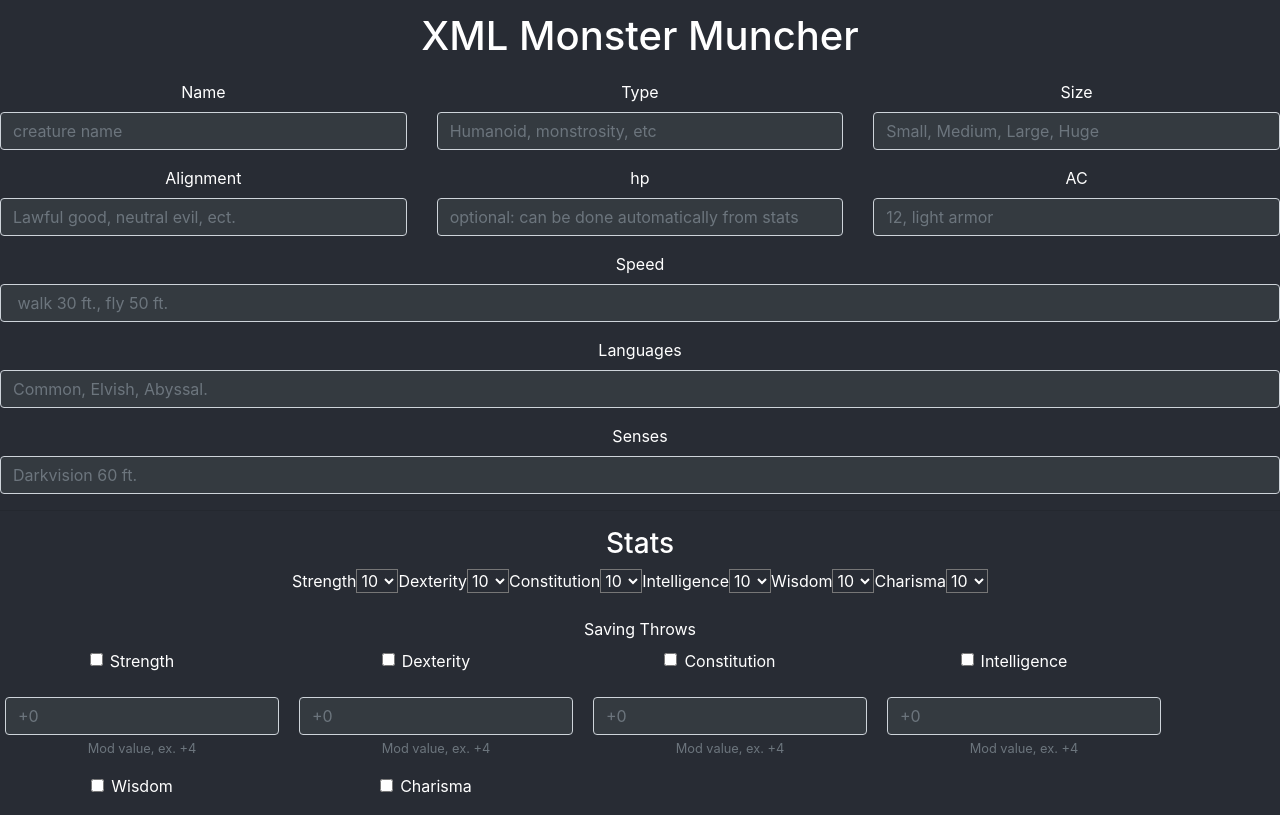
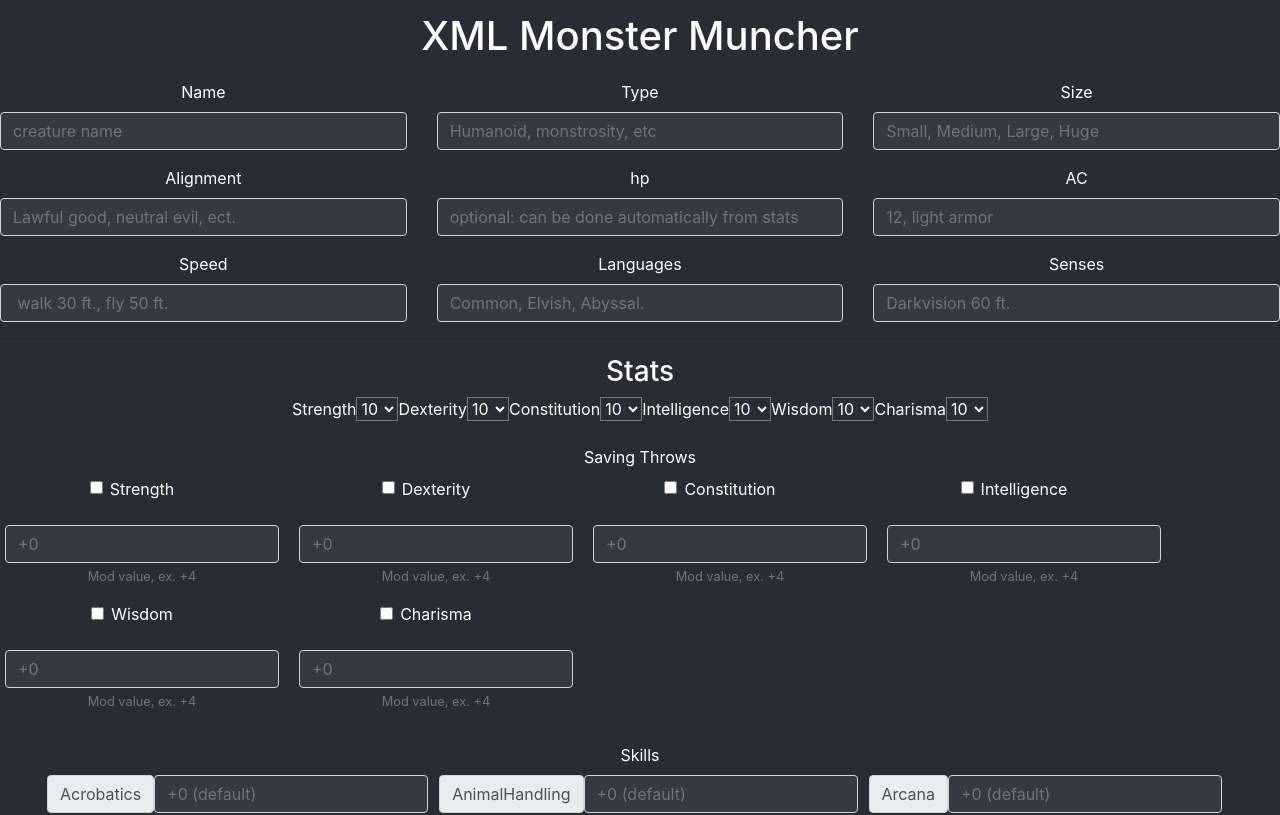
Before and after one commit to sbrevolution5/xml-monster-muncher, a React (Create React App) app: page / in a window 1280 px wide. Shown: the top 815 px of the page. Built offline with nearby package versions, Linux system fonts and the light colour scheme.

Commit message:
fixed more rows

```diff
--- a/src/containers/form.js
+++ b/src/containers/form.js
@@ -199,7 +199,7 @@ class Form extends Component{
     }
     render(){
         return(
-            <form >
+            <form>
                 <div className="form-group row">
                     <div className="col-sm-4">
                         <label for="nameInput">Name</label>
@@ -228,19 +228,21 @@ class Form extends Component{
                         <input type="text" id="armorInput" placeholder="12, light armor" className="form-control bg-dark"></input>
                     </div>
                 </div>
-                <div className="form-group">
+                <div className="form-group row">
+                    <div className="col-sm-4">
                         <label for="speedInput">Speed</label>
                         <input type="text" id="speedInput" placeholder=" walk 30 ft., fly 50 ft. " className="form-control bg-dark"></input>
                     </div>
-                <div className="form-group">
+                    <div className="col-sm-4">
                         <label for="nameInput">Languages</label>
                         <input type="text" id="nameInput" placeholder="Common, Elvish, Abyssal." className="form-control bg-dark"></input>
                     </div>
-                <div>
+                    <div className="col-sm-4">
                         <label for="senseInput">
                         Senses
                         </label>
                         <input type="text" id="senseInput" placeholder="Darkvision 60 ft." className="form-control bg-dark"></input>
+                    </div>
                 </div>
                 <hr></hr>
                 <Stats></Stats>
```
Lines whose indentation alone changed are shown as unchanged.
